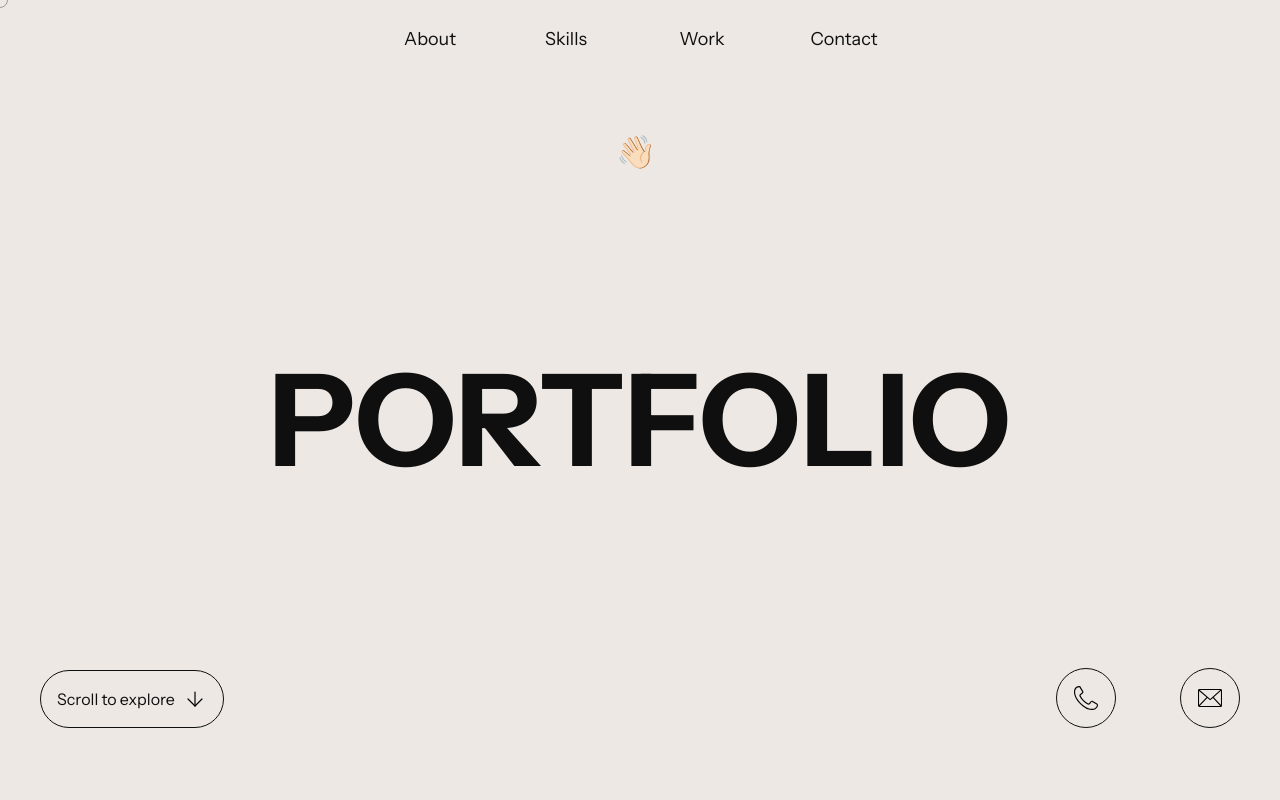
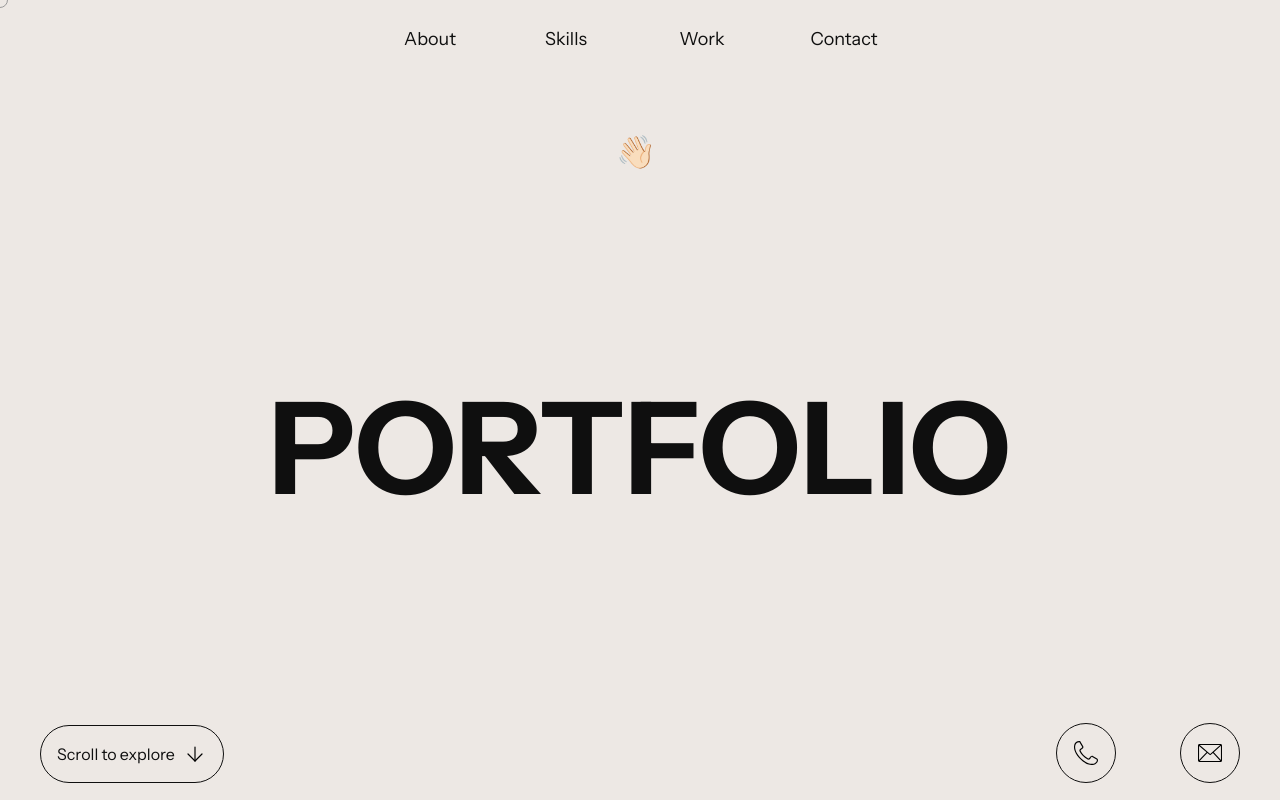
Before and after one commit to Stevele856/myportfolio, a website built with Vite: page index.html in a window 1280 px wide. Shown: the top 800 px of the page. Built offline with nearby package versions, Linux system fonts and the light colour scheme; some packages are replaced by stand-ins of ours; files whose address does not match are found by name.

Commit message:
Update index.html

```diff
--- a/index.html
+++ b/index.html
@@ -46,7 +46,7 @@
 
     <!-- MAIN CONTENT STARTS HERE -->
     <main>
-      <section id="hero" class="herosc min-h-[475px] md:min-h-[680px] px-4 flex items-center justify-center z-0 w-full overflow-hidden md:px-5 xl:px-10 max-w-[2560px] mx-auto relative">
+      <section id="hero" class="herosc min-h-[475px] md:min-h-[735px] px-4 flex items-center justify-center z-0 w-full overflow-hidden md:px-5 xl:px-10 max-w-[2560px] mx-auto relative">
 
         <!-- Absolutely positioned wave emoji at top -->
         <span class="wave absolute top-16 left-1/2 transform -translate-x-1/2">👋🏻</span>
```
